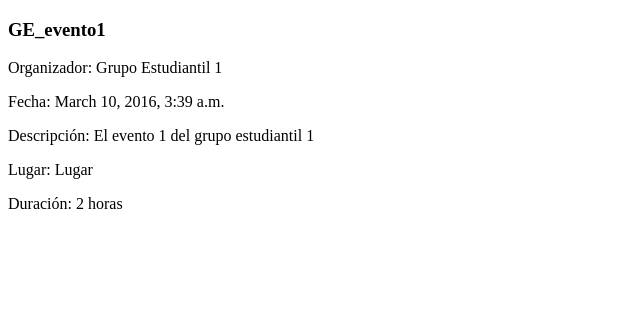
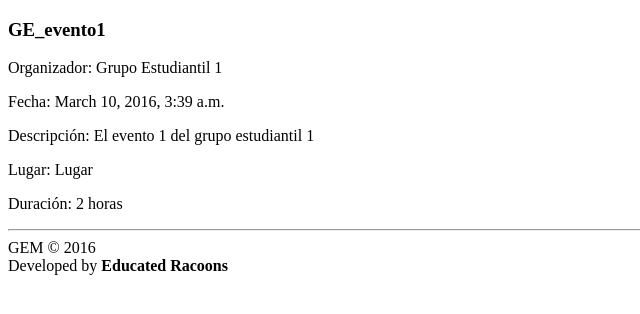
Before and after one commit to yamilelias/GEM_site, a Django app: template gem/templates/gem/detail.html in a window 1280 px wide. Shown: the top 314 px of the page, without its empty margins (0-640 px from the left). Run offline with Django 3.2, Linux system fonts and the light colour scheme; the template is opened without the code that fills it: values that come from a table or form of the project are taken from there, others are empty; data comes from the database, SQL or seed files in the repository; parts of the project's set-up code (start-up, migrations or seed data) failed here and were passed over; some libraries are stand-ins or nearby versions.

Commit message:
Footer in detail

```diff
--- a/gem/templates/gem/detail.html
+++ b/gem/templates/gem/detail.html
@@ -15,5 +15,13 @@
     <p>Duración: {{ evento.duration }}</p>
 {% endif %}
 
+<footer id="footer" class="navbar-fixed-bottom">
+        <hr />
+        <div class="container">
+            <div class"col-md-6 pull-left">GEM &copy; 2016</div>
+            <div class"col-md-6 pull-right">Developed by <strong>Educated Racoons</strong></div>
+        </div>
+    </footer> <!-- ./Footer -->
+
 </body>
 </html>
```
